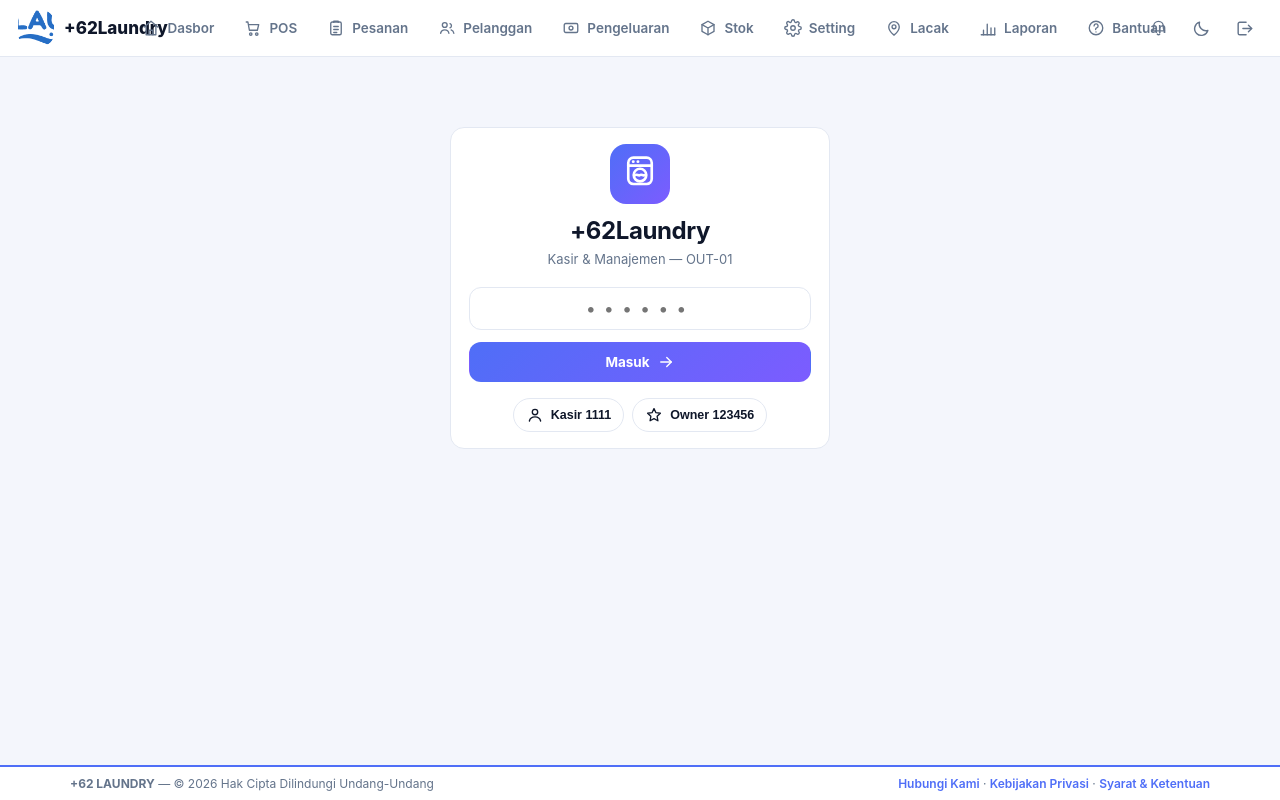
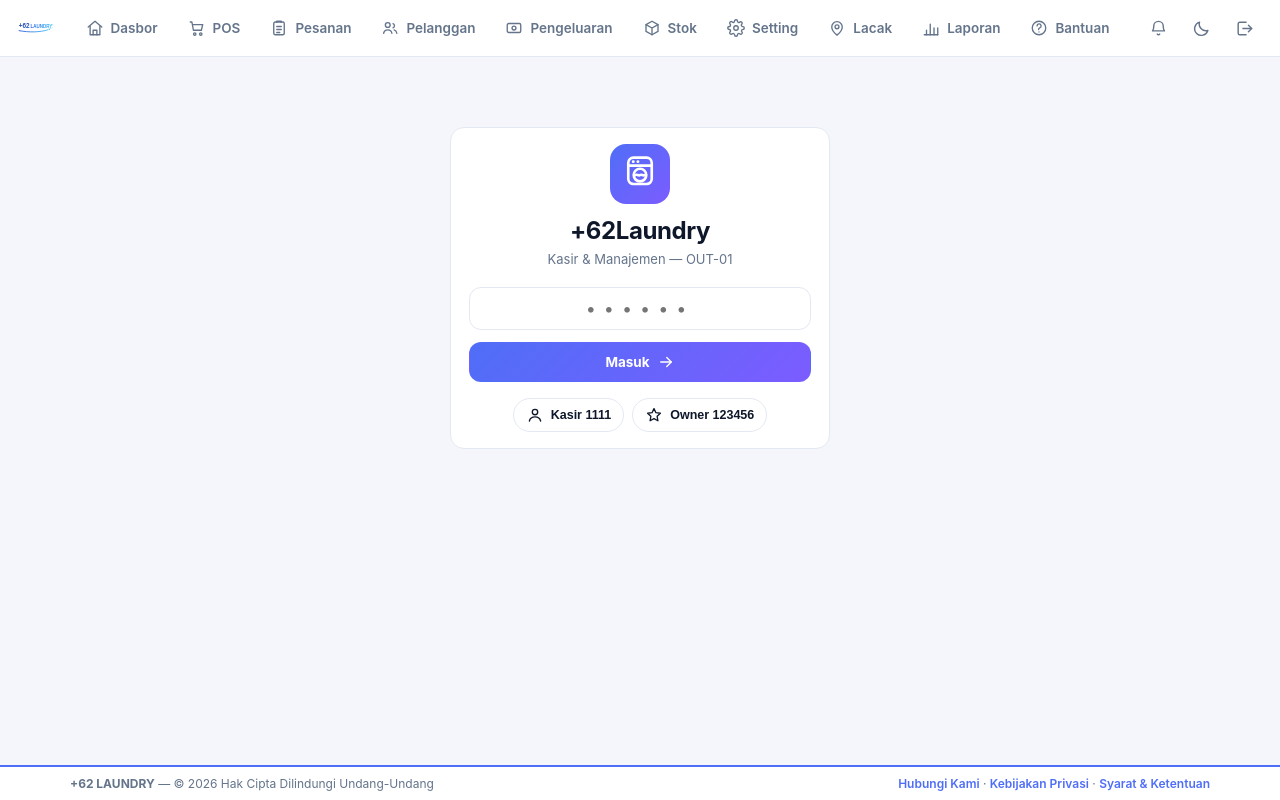
Before and after one commit to hdeni04-boop/62Laundry, a website: page frontend/index.html in a window 1280 px wide. Drawn offline with Linux system fonts and the light colour scheme.

Commit message:
feat: logo vektor baru +62Laundry (+62 biru tua, LAUNDRY gradien, gelombang + gelembung) — img/logo.svg (header+lacak wide) & logo-icon.svg (favicon), hapus PNG lama (logo.png, icon title.png), CSS .logoimg-wide

```diff
--- a/frontend/css/style.css
+++ b/frontend/css/style.css
@@ -27,6 +27,8 @@ main{flex:1;width:100%;max-width:1140px;margin:0 auto;padding:22px 18px 34px}
 .brand .logo{width:36px;height:36px;border-radius:12px;background:var(--grad);display:grid;place-items:center;color:#fff}
 .logo.logoimg{background:none;overflow:hidden;padding:0}
 .logoimg img{width:100%;height:100%;object-fit:cover;border-radius:inherit;display:block}
+.logoimg-wide{background:none!important}
+.logoimg-wide img{object-fit:contain}
 .brand .tag{background:var(--grad);color:#fff;padding:3px 9px;border-radius:999px;font-size:11px;font-weight:700}
 .nav{display:flex;gap:4px;flex:1;min-width:0;justify-content:center;overflow:visible}
 .nav a{display:flex;align-items:center;gap:7px;padding:8px 13px;border-radius:12px;color:var(--mut);font-weight:600;font-size:13.5px;transition:.15s;white-space:nowrap;flex:none}
--- a/frontend/index.html
+++ b/frontend/index.html
@@ -6,13 +6,13 @@
     <meta name="viewport" content="width=device-width, initial-scale=1.0">
     <title>+62Laundry</title>
     <link rel="stylesheet" href="css/style.css">
-    <link rel="icon" type="image/png" href="img/logo.png">
+    <link rel="icon" type="image/svg+xml" href="img/logo-icon.svg?v=2">
     <script>try { var t = localStorage.getItem('laundry_theme'); if (t) document.documentElement.setAttribute('data-theme', t); } catch (e) { }</script>
 </head>
 
 <body>
     <header class="topbar">
-        <div class="brand"><span class="logo logoimg"><img src="img/logo.png" alt="Logo +62Laundry"></span>+62Laundry</div>
+        <div class="brand"><span class="logo logoimg logoimg-wide"><img src="img/logo.svg" alt="Logo +62Laundry"></span></div>
         <nav class="nav" id="mainNav">
             <a href="#/dashboard" data-tip="Ringkasan omzet & pesanan hari ini"><b
                     class="ni"></b><span>Dasbor</span></a>
--- a/frontend/js/tracking.js
+++ b/frontend/js/tracking.js
@@ -1,6 +1,6 @@
 /** Lacak publik — stepper progres + riwayat (tanpa login). */
 var Tracking={STEPS:['DITERIMA','DICUCI','DIKERINGKAN','DISETRIKA','SIAP_DIAMBIL','SELESAI'],render:function(){var code=new URLSearchParams(location.search).get('code')||'';
-document.getElementById('app').innerHTML='<section class="card login" style="max-width:560px;margin:30px auto;text-align:left"><div class="logo logoimg" style="width:52px;height:52px"><img src="img/logo.png" alt="Logo +62Laundry"></div><h2 style="margin:6px 0">Lacak Cucian Anda</h2><p class=mut>Scan QR pada nota atau masukkan nomor nota</p><div class=row><input id=trkCode placeholder="LND-YYYYMMDD-0001" value="'+code+'"><button class="btn" id=trkGo>'+ic('search')+' Lacak</button></div><div id=trkOut style="margin-top:14px"></div></section>';
+document.getElementById('app').innerHTML='<section class="card login" style="max-width:560px;margin:30px auto;text-align:left"><div class="logo logoimg logoimg-wide" style="height:48px;width:160px"><img src="img/logo.svg" alt="Logo +62Laundry"></div><h2 style="margin:6px 0">Lacak Cucian Anda</h2><p class=mut>Scan QR pada nota atau masukkan nomor nota</p><div class=row><input id=trkCode placeholder="LND-YYYYMMDD-0001" value="'+code+'"><button class="btn" id=trkGo>'+ic('search')+' Lacak</button></div><div id=trkOut style="margin-top:14px"></div></section>';
 var go=function(){var c=document.getElementById('trkCode').value.trim();if(!c)return;Api.get('?action=track&code='+encodeURIComponent(c)).then(function(d){var idx=Tracking.STEPS.indexOf(d.status);var done=d.status==='DIBATALKAN'?0:idx+1;document.getElementById('trkOut').innerHTML=
 '<div class=row style="justify-content:space-between"><b>'+d.order_id+'</b>'+pill(d.status)+'</div><div class=mut>Estimasi selesai: <b style="color:var(--ink)">'+d.estimasi_selesai+'</b></div>'+
 (d.status==='DIBATALKAN'?'':'<div class=steps>'+Tracking.STEPS.map(function(s,i){return '<div class="s'+(i<done?' done':'')+'"><i></i>'+statusLabel(s)+'</div>';}).join('')+'</div>')+
```
Also changed, not shown: frontend/img/icon title.png (deleted), frontend/img/logo-icon.svg (added), frontend/img/logo.png (deleted), frontend/img/logo.svg (added).
